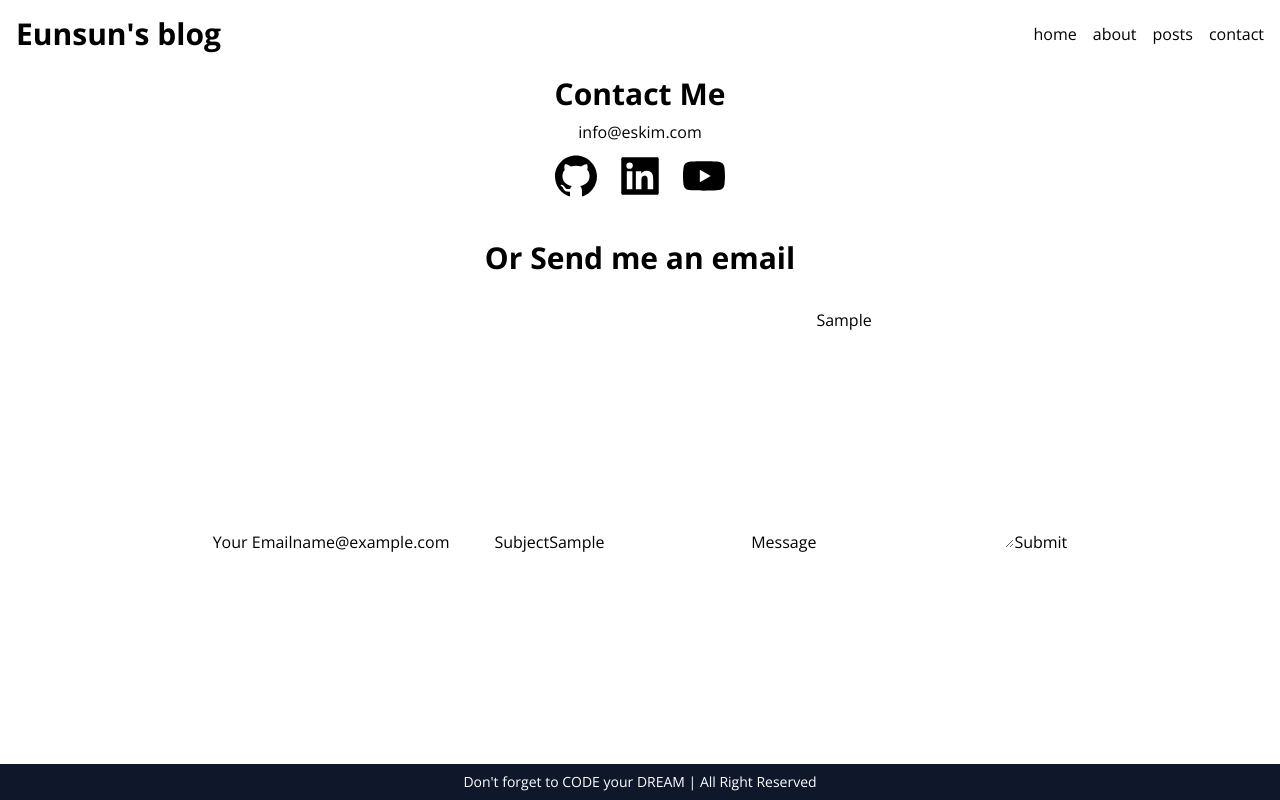
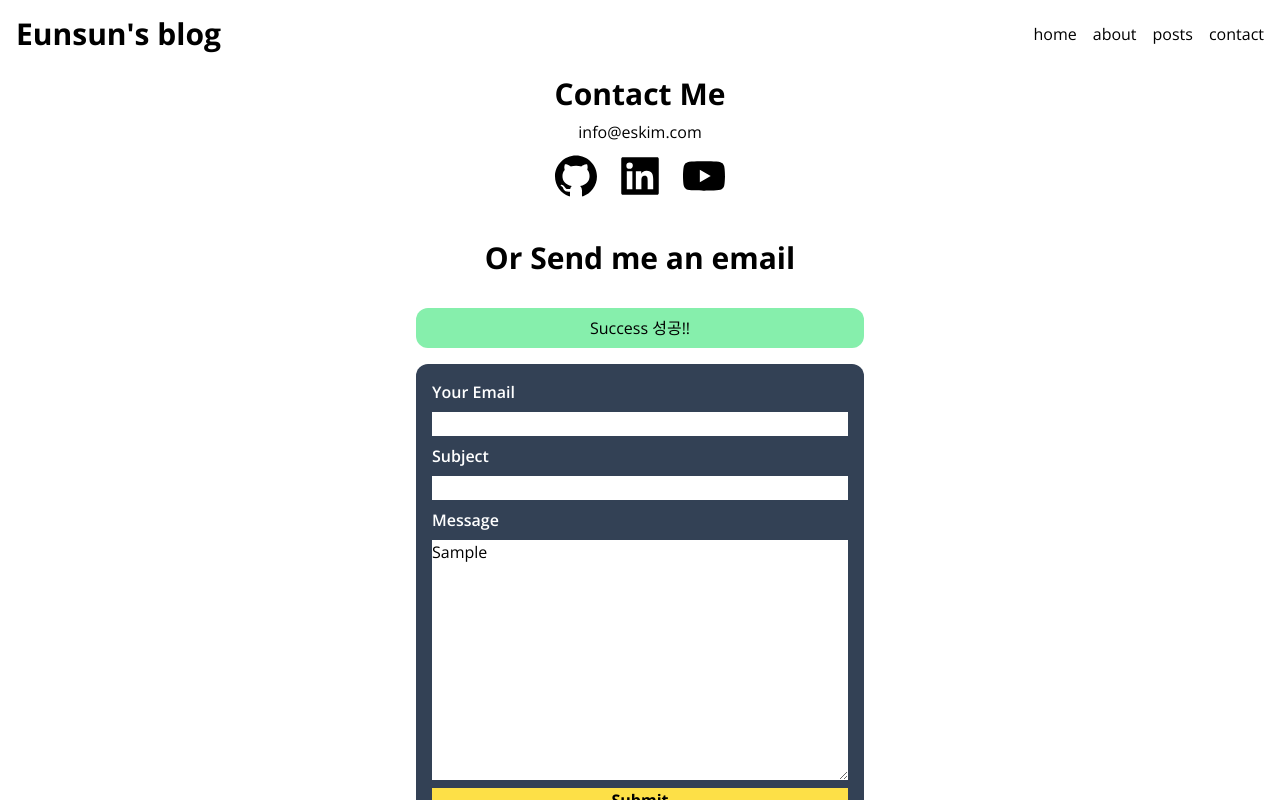
Before and after one commit to EUNSUN23/next-learning-static-blog, a Next.js app: page /contact in a window 1280 px wide. Both pictures are taken after typing "name@example.com", "Sample", "Sample" into the empty fields and a click on the button "Submit". Built offline with nearby package versions, Linux system fonts and the light colour scheme.

Commit message:
[Contact] email전송 후 성공/실패 여부 배너 추가

```diff
--- /dev/null
+++ b/src/components/Banner.tsx
@@ -0,0 +1,17 @@
+import React from 'react';
+
+export type BannerData = {
+    message: string;
+    state: 'success' | 'error';
+}
+function Banner({banner:{message, state}}:{banner:BannerData}) {
+    const isSuccess = state === 'success';
+    const icon = isSuccess ? 'Success' : 'Fail';
+    return (
+        <p className={`p-2 rounded-xl w-full text-center ${isSuccess ? 'bg-green-300' : 'bg-red-300'}`}>
+            {`${icon} ${message}`}
+        </p>
+    );
+}
+
+export default Banner;
--- a/src/components/ContactForm.tsx
+++ b/src/components/ContactForm.tsx
@@ -1,34 +1,44 @@
 'use client';
 import React, {ChangeEvent, FormEvent, useState} from 'react';
+import Banner, {BannerData} from "@/components/Banner";
 
 type Form = {
-    from:string;
+    from: string;
     subject: string;
     message: string;
 }
+
 function ContactForm() {
-    const [form, setForm] = useState<Form>({from:'', subject:'', message:''});
+    const [form, setForm] = useState<Form>({from: '', subject: '', message: ''});
+    const [banner, setBanner] = useState<BannerData | null>(null);
     const onChange = (e: ChangeEvent<HTMLInputElement | HTMLTextAreaElement>) => {
         const {name, value} = e.target;
-        setForm((prev) => ({...prev, [name]:value}))
+        setForm((prev) => ({...prev, [name]: value}))
     }
 
-    const onSubmit = (e:FormEvent<HTMLFormElement>) => {
+    const onSubmit = (e: FormEvent<HTMLFormElement>) => {
         e.preventDefault();
         console.log(form)
+        setBanner({message: '성공!!', state: 'success'});
+        setTimeout(()=>{
+            setBanner(null);
+        },3000);
     }
     return (
-        <>
-            <form onSubmit={onSubmit}>
-                <label htmlFor="from">Your Email</label>
-                <input type="email" id="from" name="from" required autoFocus value={form.from} onChange ={onChange}/>
-                <label htmlFor="subject">Subject</label>
-                <input type="text" id="subject" name="subject" required autoFocus value={form.subject} onChange ={onChange}/>
-                <label htmlFor="message">Message</label>
-                <textarea rows={10} id="message" name="message" required autoFocus value={form.message} onChange ={onChange}/>
-                <button>Submit</button>
+        <section className='w-full max-w-md'>
+            {banner && <Banner banner={banner}/>}
+            <form onSubmit={onSubmit} className='w-full flex flex-col gap-2 my-4 p-4 bg-slate-700 rounded-xl text-white'>
+                <label htmlFor="from" className='font-semibold'>Your Email</label>
+                <input type="email" id="from" name="from" required autoFocus value={form.from} onChange={onChange}/>
+                <label htmlFor="subject" className='font-semibold'>Subject</label>
+                <input type="text" id="subject" name="subject" required autoFocus value={form.subject}
+                       onChange={onChange}/>
+                <label htmlFor="message" className='font-semibold'>Message</label>
+                <textarea rows={10} id="message" name="message" required autoFocus value={form.message}
+                          onChange={onChange} className='text-black'/>
+                <button className='bg-yellow-300 text-black font-bold hover:bg-yellow-400'>Submit</button>
             </form>
-        </>
+        </section>
     );
 }
 
```
